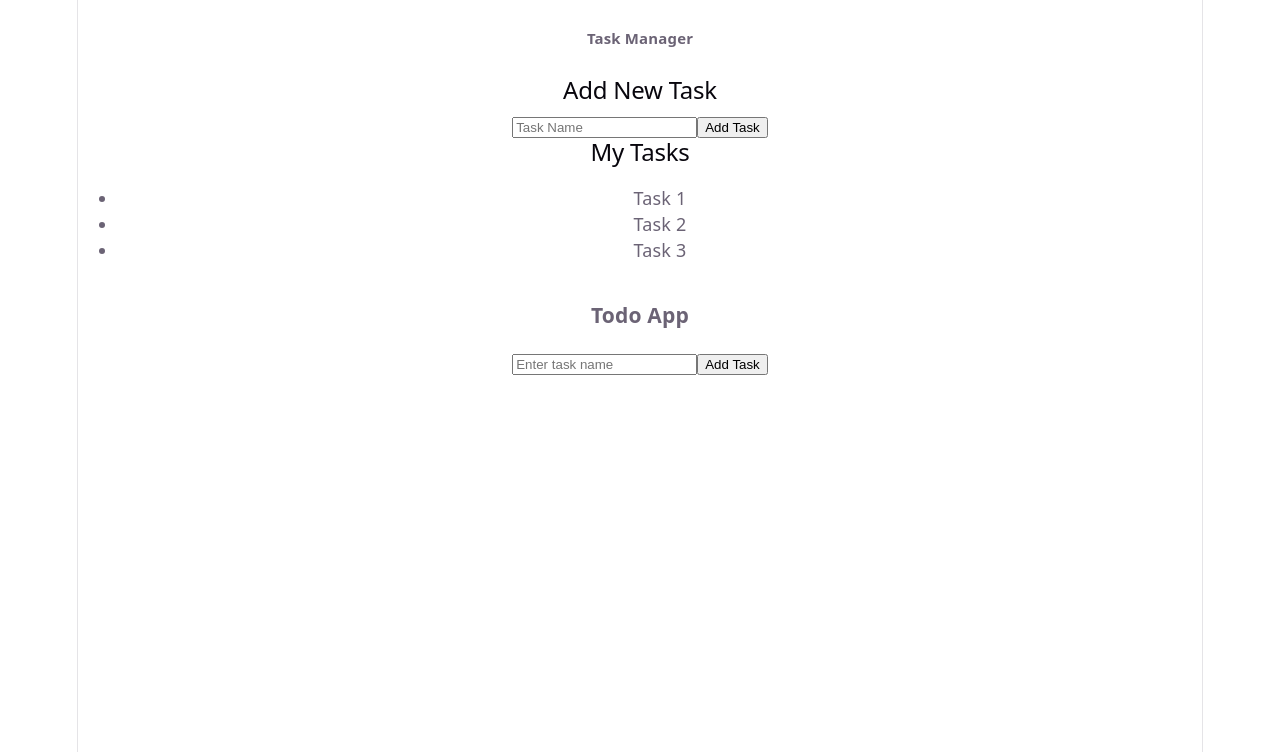
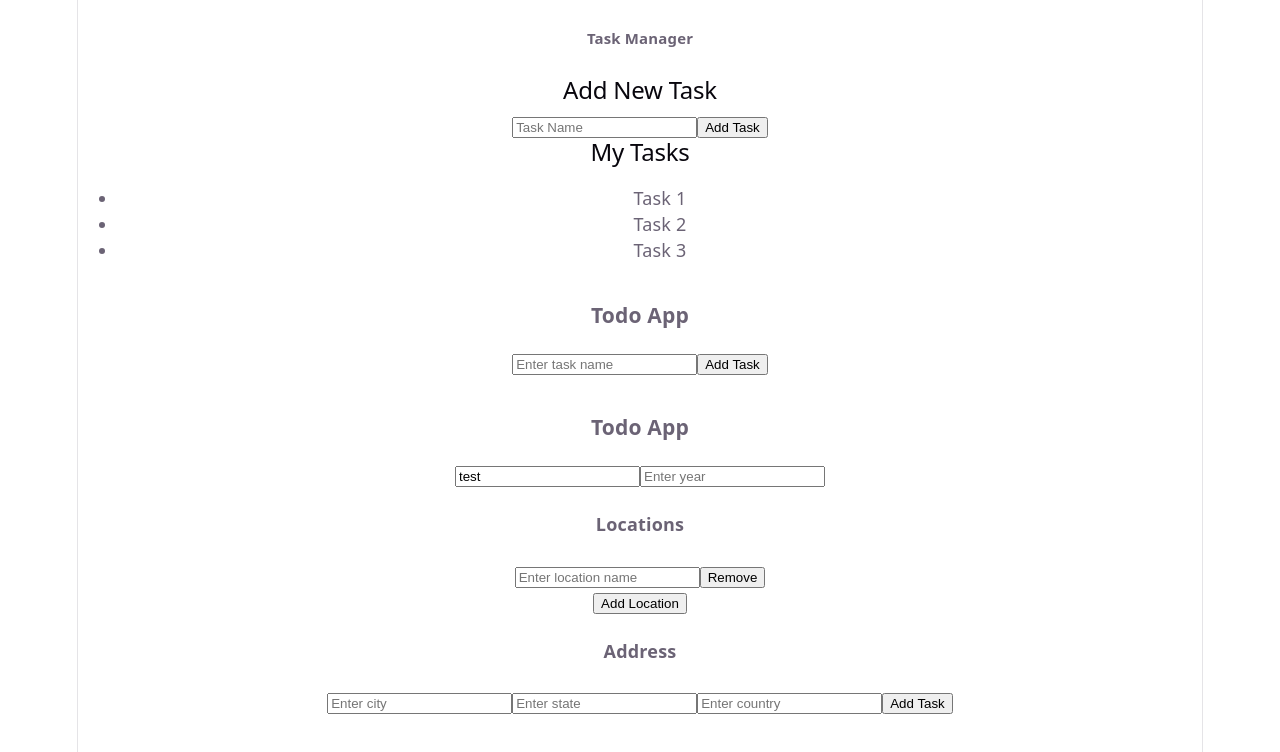
Before and after one commit to rajkumar1191/r-14-04-26, a React (Vite) app: page / in a window 1280 px wide. Shown: the top 752 px of the page. Built offline with nearby package versions, Linux system fonts and the light colour scheme.

Commit message:
use form hook

```diff
--- a/package.json
+++ b/package.json
@@ -11,7 +11,8 @@
   },
   "dependencies": {
     "react": "^19.2.4",
-    "react-dom": "^19.2.4"
+    "react-dom": "^19.2.4",
+    "react-hook-form": "^7.73.1"
   },
   "devDependencies": {
     "@eslint/js": "^9.39.4",
--- a/src/App.jsx
+++ b/src/App.jsx
@@ -3,6 +3,7 @@ import "./App.css";
 import AddTask from "./components/AddTask";
 import TaskList from "./components/TaskList";
 import TodoApp from "./components/TodoApp";
+import TodoAppRHF from "./components/TodoAppRHF";
 
 const App = () => {
   const title = "My Tasks";
@@ -25,6 +26,8 @@ const App = () => {
       <TaskList title={title} taskList={tasks} />
 
       <TodoApp />
+
+      <TodoAppRHF />
     </>
   );
 }
--- /dev/null
+++ b/src/components/TodoAppRHF.jsx
@@ -0,0 +1,100 @@
+import { useForm, useFieldArray } from "react-hook-form";
+
+const TodoAppRHF = () => {
+  const {
+    register,
+    handleSubmit,
+    control,
+    formState: { errors },
+  } = useForm({
+    defaultValues: {
+      task: "test",
+      year: "",
+      locations: [{ name: "" }],
+      address:{
+        city:"",
+        state:"",
+        country:""
+      }
+    },
+  });
+
+  const { fields, append, remove } = useFieldArray({
+    control,
+    name: "locations",
+  });
+
+  const onSubmit = (data) => {
+    console.log("Form submitted with data:", data);
+    console.log(`hai ${data.task} in year ${data.year}`);
+  };
+
+  return (
+    <div>
+      <h3>Todo App</h3>
+      <form onSubmit={handleSubmit(onSubmit)}>
+        <input
+          {...register("task", { required: true, minLength: 5 })}
+          placeholder="Enter task name"
+        />
+        {errors.task && (
+          <span>
+            This field is required and must be at least 5 characters long
+          </span>
+        )}
+        <input
+          {...register("year", {
+            required: true,
+            minLength: 4,
+            validate: (value) => !isNaN(value) && parseInt(value) > 2020,
+          })}
+          placeholder="Enter year"
+        />
+        {errors.year && (
+          <span>
+            This field is required and must be a valid year after 2020
+          </span>
+        )}
+        <h4>Locations</h4>
+        {fields.map((field, index) => (
+          <div key={field.id}>
+            <input
+              {...register(`locations.${index}.name`, { required: true })}
+              placeholder="Enter location name"
+            />
+            <button type="button" onClick={() => remove(index)}>
+              Remove
+            </button>
+            {errors.locations?.[index]?.name && (
+              <span>This field is required</span>
+            )}
+          </div>
+        ))}
+        <button type="button" onClick={() => append({ name: "" })}>
+          Add Location
+        </button>
+
+        <h4>Address</h4>
+        <input
+          {...register("address.city", { required: true })}
+          placeholder="Enter city"
+        />
+        {errors.address?.city && <span>City is required</span>}
+        <input
+          {...register("address.state", { required: true })}
+          placeholder="Enter state"
+        />
+        {errors.address?.state && <span>State is required</span>}
+        <input
+          {...register("address.country", { required: true })}
+          placeholder="Enter country"
+        />
+        {errors.address?.country && <span>Country is required</span>}
+
+        <button type="submit">Add Task</button>
+      </form>
+    </div>
+  );
+};
+
+export default TodoAppRHF;
```
Also changed, not shown: 1 other file (tests, documents, lock files or other folders).
